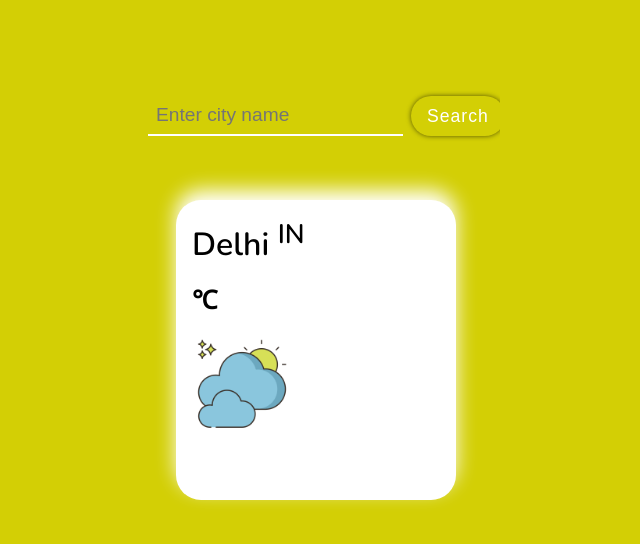
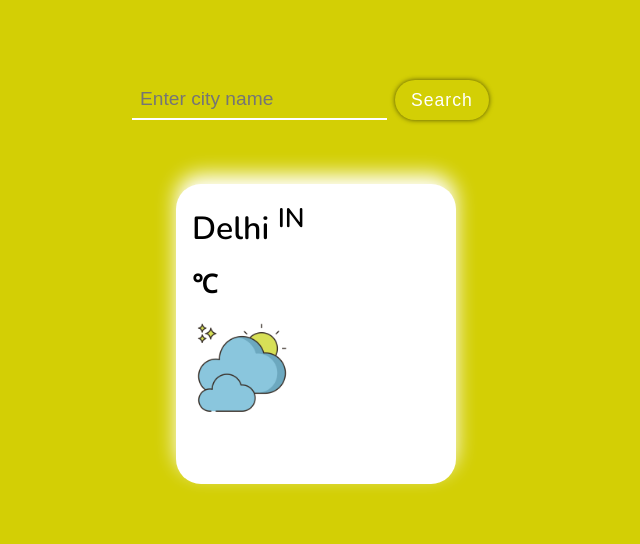
Before and after one commit to satish-Maurya-4/weather-app, a plain HTML site: page index.html in a window 1280 px wide. Shown: the whole page, without its empty margins (324-964 px from the left). Drawn offline with nearby package versions, Linux system fonts and the light colour scheme.

Commit message:
weather.scss updated

```diff
--- a/scss/_global.scss
+++ b/scss/_global.scss
@@ -7,6 +7,7 @@
 }
 body{
     width: 100%;
+    min-width: 340px;
     min-height: 100vh;
     height: 100%;
     background-color: rgb(211, 207, 5);
--- a/scss/_weather.scss
+++ b/scss/_weather.scss
@@ -7,17 +7,16 @@
     &__header{
         width: 90vw;
         max-width: 400px;
-        padding: 1rem;
         >form{
             display: flex;
+            flex-direction: column;
             width: 100%;
             box-sizing: border-box;
             overflow: hidden;
-            padding-right: 3rem !important;
             padding: 1rem;
             >input{
-                flex: 1;
                 height: 40px;
+                margin-bottom: 1rem;
                 font-size: 1.2rem;
                 padding-left: 0.5rem;
                 border: none;
@@ -25,19 +24,24 @@
                 border-bottom: 2px solid #fff;
                 background-color: transparent;
                 color: #fff;
-                margin-right: 0.5rem;
             }
             >button{
                 background-color: transparent;
                 border:none;
                 outline:none;
                 color: #fff;
-                padding: 0 1rem;
+                padding: 0.5rem 1rem;
                 font-size: 1.1rem;
                 border-radius: 25px;
                 box-shadow: 0 0 5px rgba(0,0,0,0.6);
                 cursor: pointer;
                 letter-spacing: 1px;
+                transition: all 0.5s ease-in-out;
+            }
+            >button:hover{
+                box-shadow: none;
+                color: rgb(211, 207, 5);
+                background-color: #fff;
             }
         }
     }
@@ -77,3 +81,18 @@
         letter-spacing: 1px;
     }
 }
+
+@media screen and (min-width: 480px){
+    .weather__header{
+        >form{
+            flex-direction: row;
+            >input{
+                margin-right: 0.5rem;
+            }
+            >button{
+                padding: -0.5rem 1rem !important;
+                height: 40px;
+            }
+        }
+    }
+}
```
Also changed, not shown: dist/css/index.css, 1 other file.
